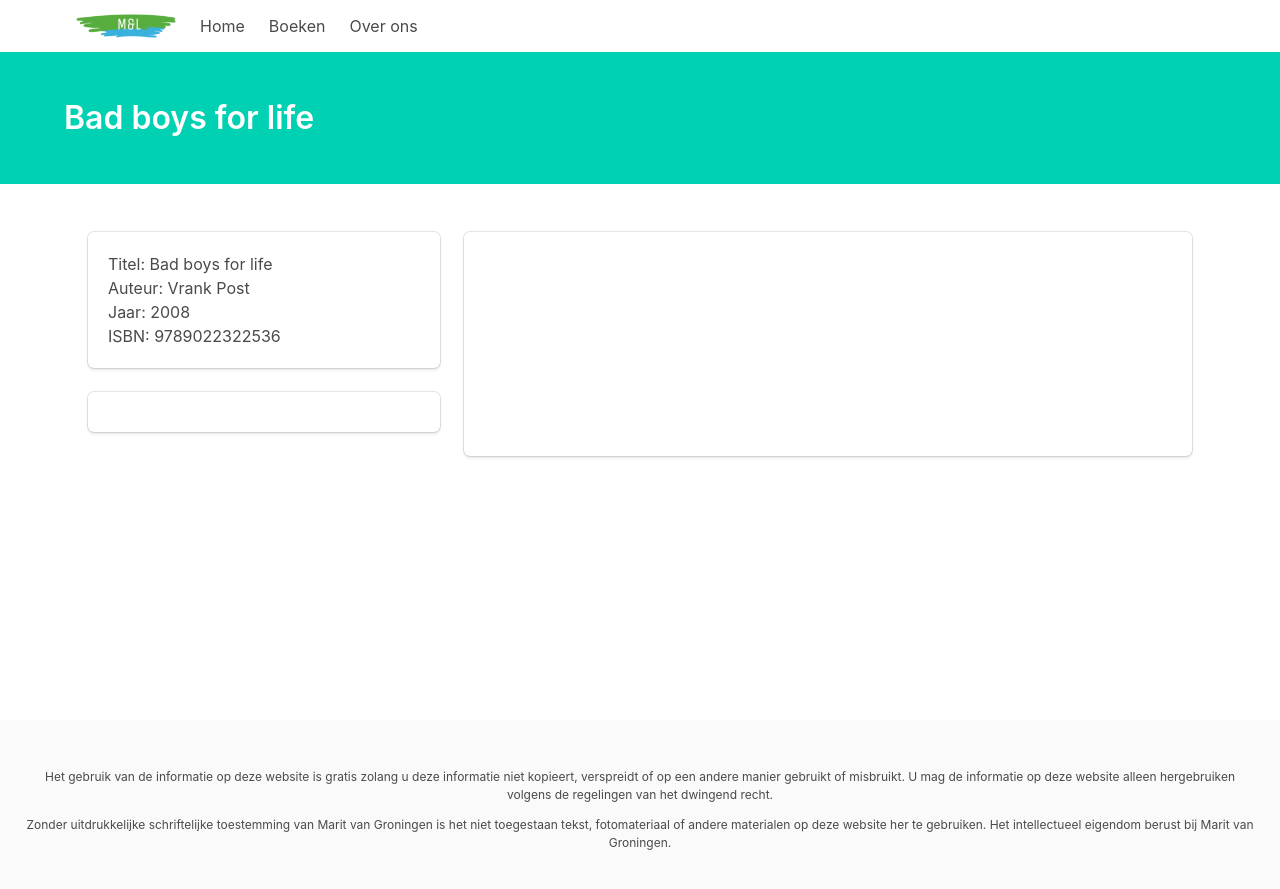
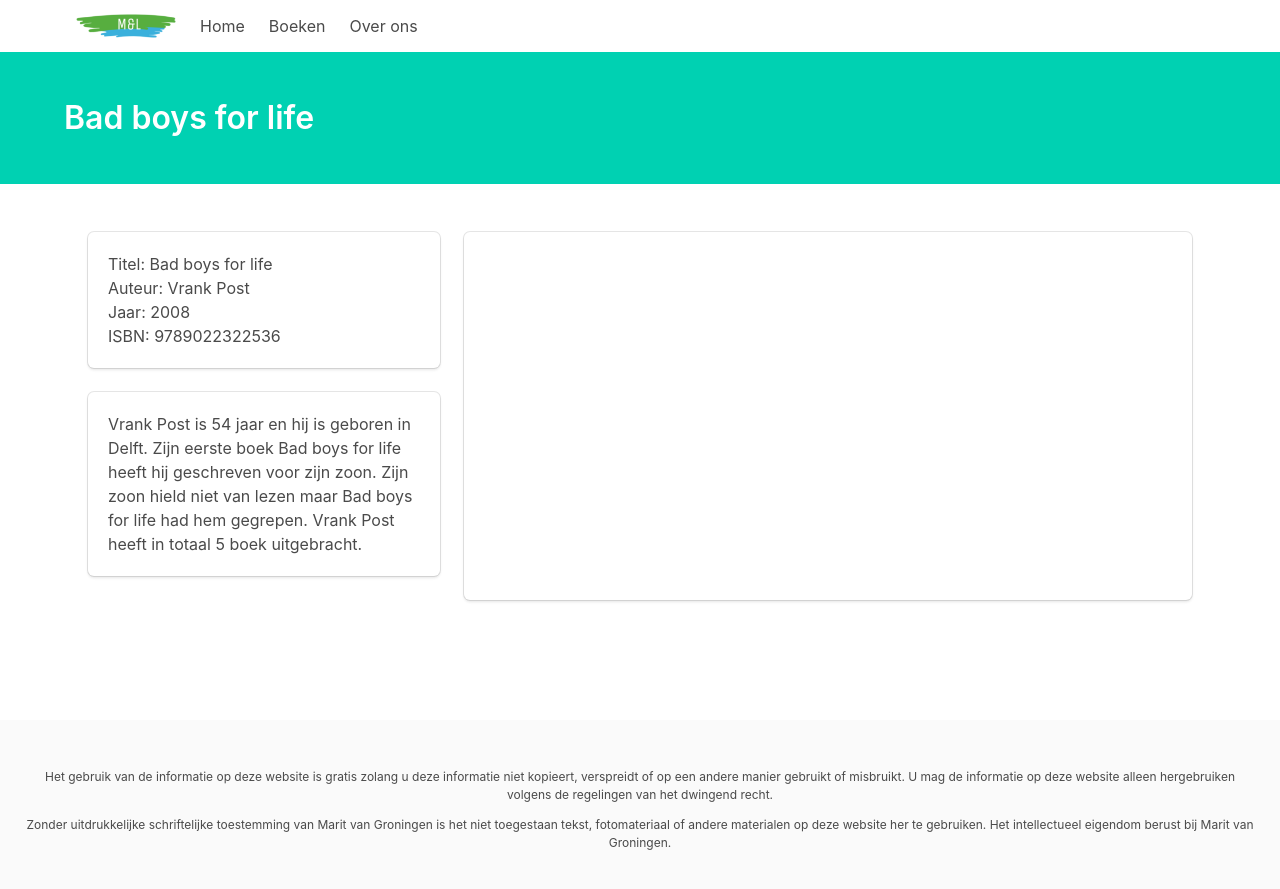
Before and after one commit to groninge01/marit, a Jekyll site: the page built from _books/bad-boy-for-life.md, in a window 1280 px wide. Shown: the top 889 px of the page. Built offline with Jekyll 4.4.1, drawn with Linux system fonts in a browser that asks for light colours; nearby versions of some CDN libraries; a script that is not in the unit is left out.

Commit message:
Update Book “bad-boy-for-life”

```diff
--- a/_books/bad-boy-for-life.md
+++ b/_books/bad-boy-for-life.md
@@ -5,4 +5,9 @@ author: Vrank Post
 year: 2008
 isbn: '9789022322536'
 image: /assets/img/uploads/recent.jpeg
+author_description: >-
+  Vrank Post is 54 jaar en hij is geboren in Delft. Zijn eerste boek Bad boys
+  for life heeft hij geschreven voor zijn zoon. Zijn zoon hield niet van lezen
+  maar Bad boys for life had hem gegrepen. Vrank Post heeft in totaal 5 boek
+  uitgebracht.
 ---
```
